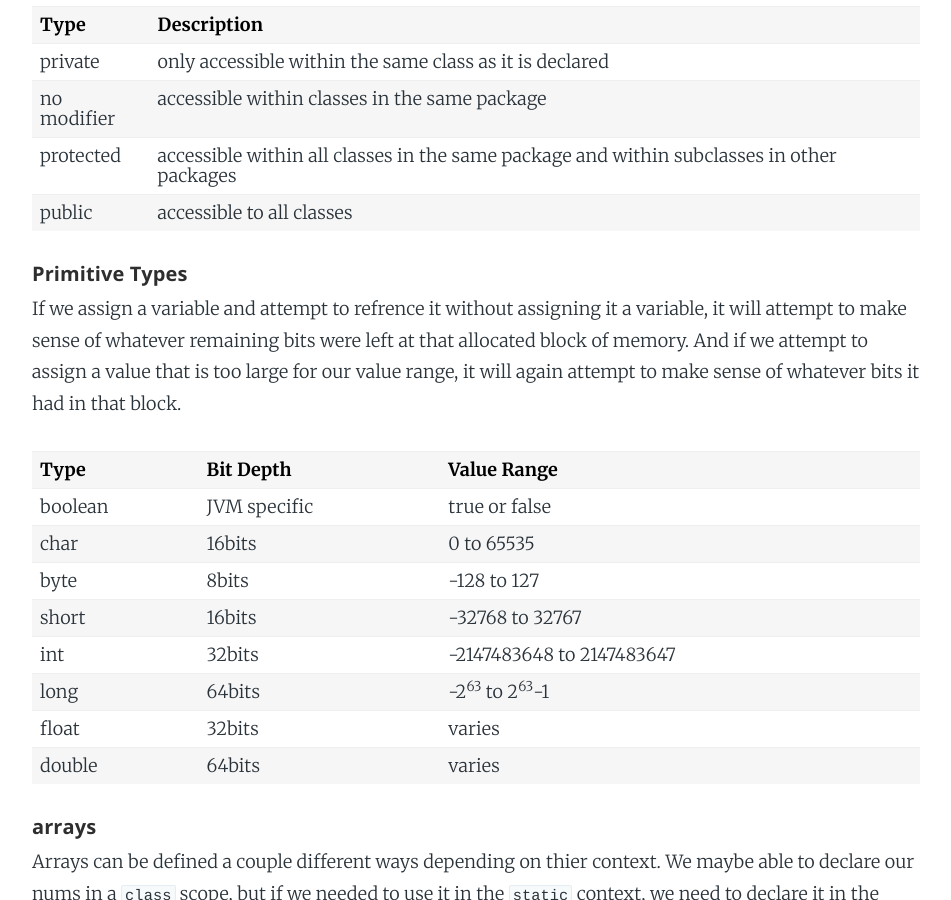
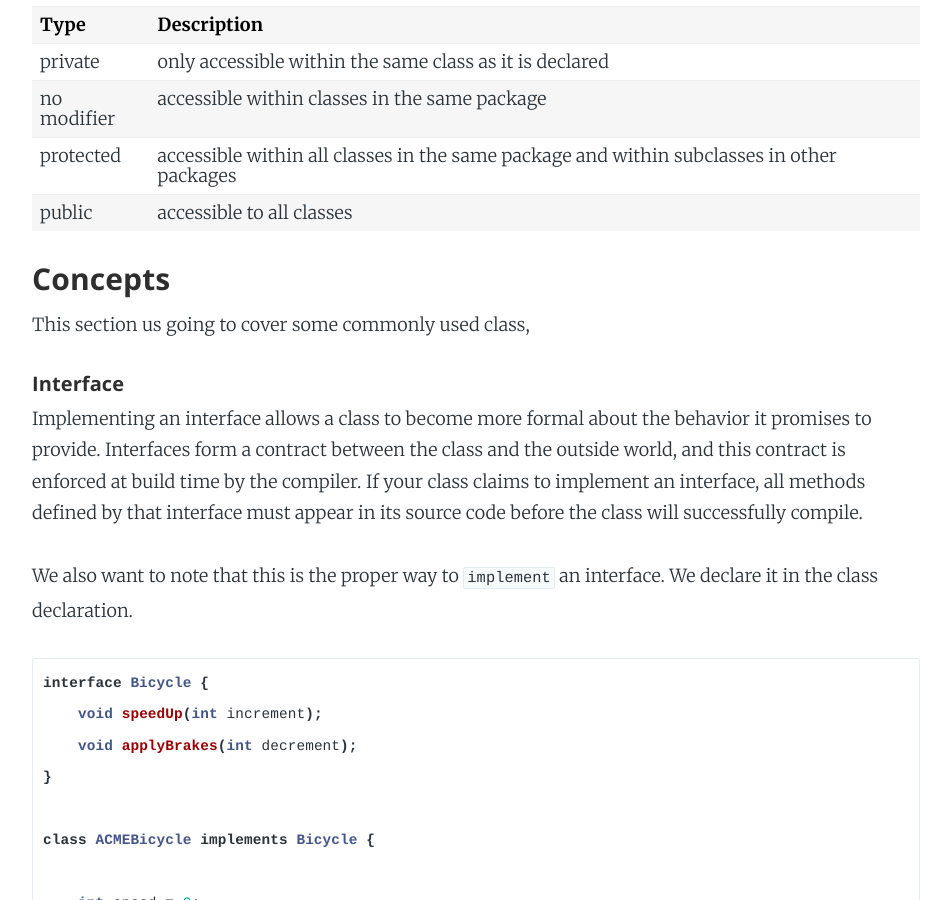
Before and after one commit to Carpk/ShawnKlein, a Jekyll site: the page built from _posts/2016-08-10-java-basics.md, in a window 1280 px wide and 900 px high, scrolled down 1672 px. Shown: the whole window, without its empty margins (164-1115 px from the left). Built offline with Jekyll 4.4.1, drawn with Linux system fonts in a browser that asks for light colours; nearby versions of some CDN libraries; some web fonts are replaced; Markdown is read by kramdown in place of the engine named in the settings; some of the changed text lies outside the part shown.

Commit message:
remove section regarding primative types and array constructors in Java-Basics

`````diff
--- a/_posts/2016-08-10-java-basics.md
+++ b/_posts/2016-08-10-java-basics.md
@@ -86,68 +86,6 @@ Access Modifiers are also keywords, but are in thier own category as you typical
   </tr>
 </table>
 
-###### Primitive Types
-
-If we assign a variable and attempt to refrence it without assigning it a variable, it will attempt to make sense of whatever remaining bits were left at that allocated block of memory. And if we attempt to assign a value that is too large for our value range, it will again attempt to make sense of whatever bits it had in that block.
-
-<table style="width:100%">
-  <tr>
-    <th>Type</th>
-    <th>Bit Depth</th>
-    <th>Value Range</th>
-  </tr>
-  <tr>
-    <td>boolean</td>
-    <td>JVM specific</td>
-    <td>true or false</td>
-  </tr>
-  <tr>
-    <td>char</td>
-    <td>16bits</td>
-    <td>0 to 65535</td>
-  </tr>
-  <tr>
-    <td>byte</td>
-    <td>8bits</td>
-    <td>-128 to 127</td>
-  </tr>
-  <tr>
-    <td>short</td>
-    <td>16bits</td>
-    <td>-32768 to 32767</td>
-  </tr>
-  <tr>
-    <td>int</td>
-    <td>32bits</td>
-    <td>-2147483648 to 2147483647</td>
-  </tr>
-  <tr>
-    <td>long</td>
-    <td>64bits</td>
-    <td>-2<sup>63</sup> to 2<sup>63</sup>-1</td>
-  </tr>
-  <tr>
-    <td>float</td>
-    <td>32bits</td>
-    <td>varies</td>
-  </tr>
-  <tr>
-    <td>double</td>
-    <td>64bits</td>
-    <td>varies</td>
-  </tr>
-</table>
-
-##### arrays
-
-Arrays can be defined a couple different ways depending on thier context. We maybe able to declare our nums in a `class` scope, but if we needed to use it in the `static` context, we need to declare it in the `static` scope.
-
-````java
-int [] numbers = new int[7];
-// or
-int[] nums;
-nums = new int[7]
-````
 
 ### Concepts
 
@@ -388,7 +326,44 @@ The `Object` class is the root of the class hierarchy.
   </tr>
 </table>
 
+###### HttpURLConnection
 
+The `HttpURLConnection` is a `public abstract class`. Each instance is used to make a single request, but the underlying network connection to the HTTP server may be transparently shared by other instances.
+
+<table style="width:100%">
+  <tr>
+    <th>Type</th>
+    <th>Method</th>
+    <th>Description</th>
+  </tr>
+  <tr>
+    <td>String</td>
+    <td>getRequestMethod()</td>
+    <td>Get the response method.</td>
+  </tr>
+  <tr>
+    <td>String</td>
+    <td>getResponseMessage()</td>
+    <td>Gets the HTTP response message, if any, returned along with the response code from a server.</td>
+  </tr>
+  <tr>
+    <td>void</td>
+    <td>setRequestMethod(String url)</td>
+    <td>Set the method for the URL request, one of: GET POST HEAD OPTIONS PUT DELETE TRACE are legal, subject to protocol restrictions.</td>
+  </tr>
+  <tr>
+    <td>abstract boolean</td>
+    <td>usingProxy()</td>
+    <td>Indicates if the connection is going through a proxy.</td>
+  </tr>
+</table>
+
+````java
+private final String USER_AGENT = "Mozilla/5.0"
+
+String url = "http://www.example.com/"
+
+````
 
 #### Things I would like to cover
 
`````
Also changed, not shown: other parts of _posts/2016-08-10-java-basics.md (+1 -1 lines).
